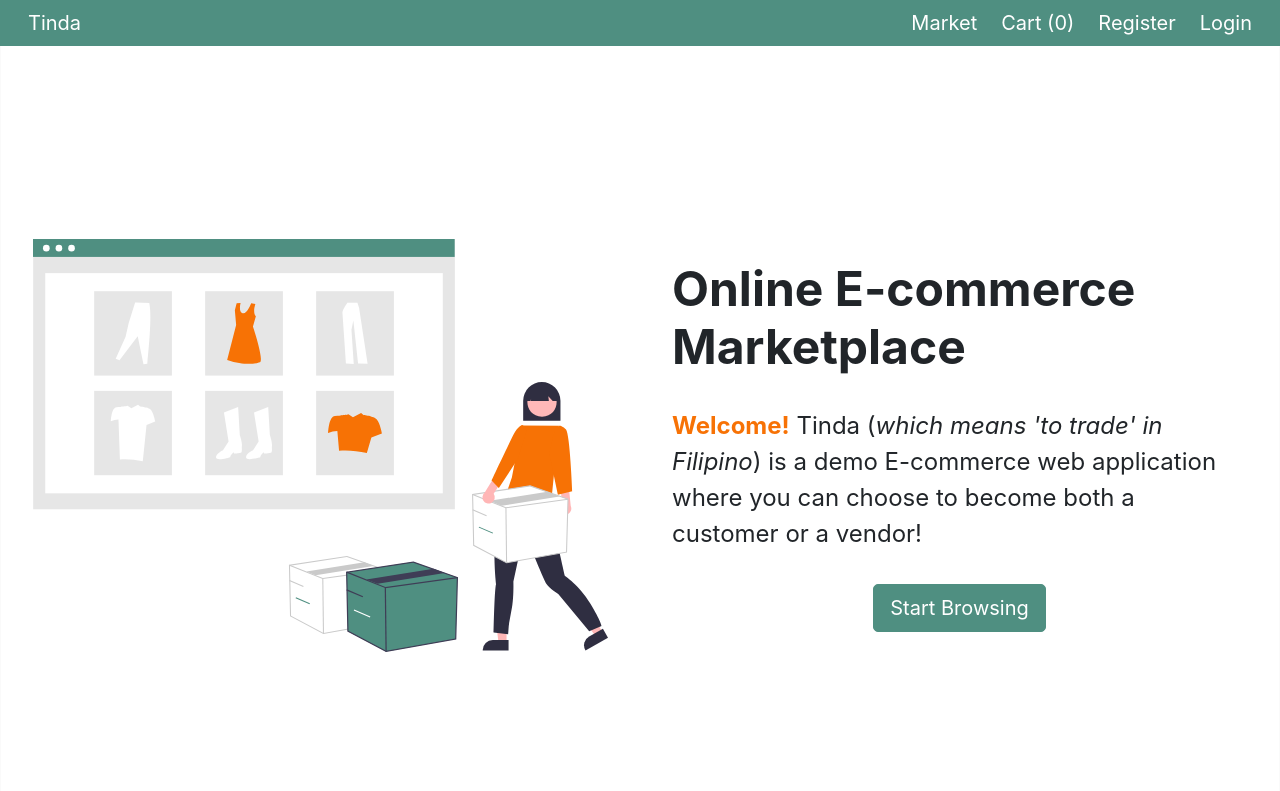
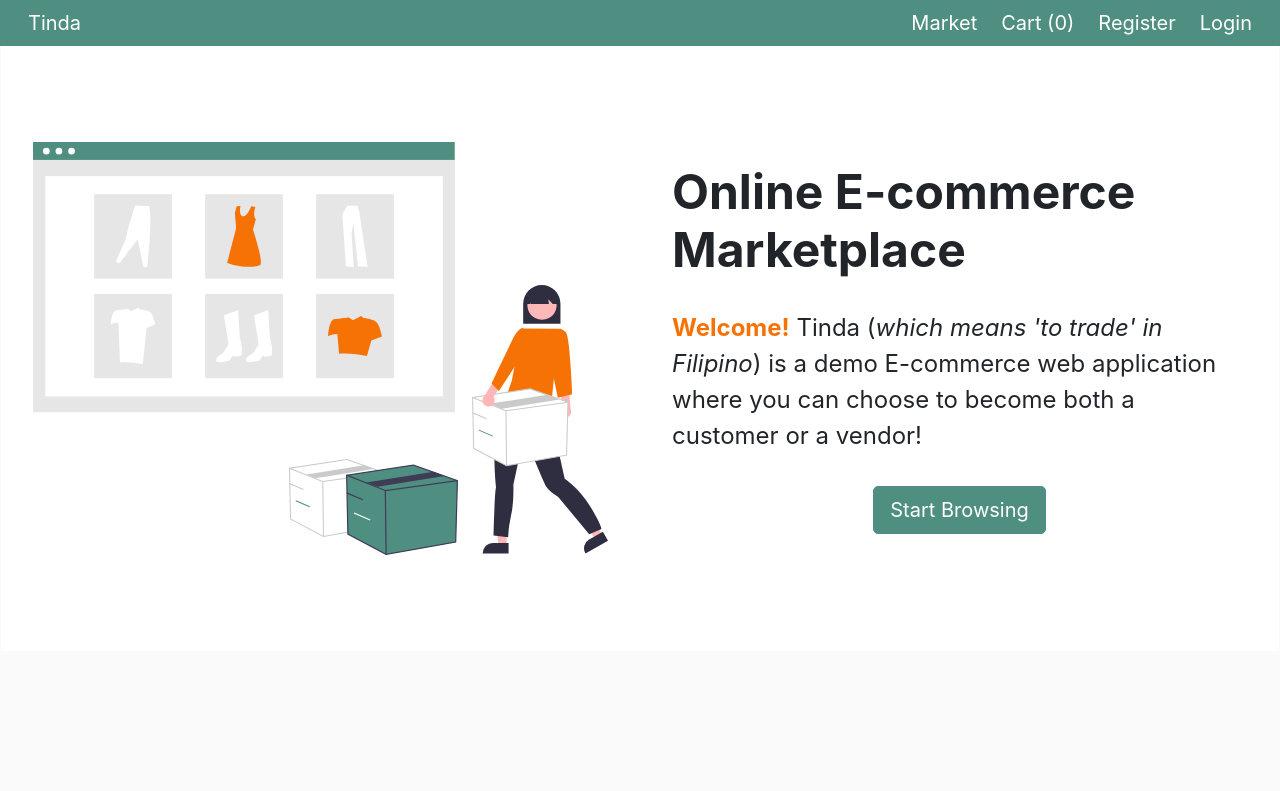
Before and after one commit to rnazb/tinda-frontend, a React (Create React App) app: page / in a window 1280 px wide. Shown: the top 791 px of the page. Built offline with nearby package versions, Linux system fonts and the light colour scheme.

Commit message:
Update homepage layout

```diff
--- a/src/pages/home.styles.scss
+++ b/src/pages/home.styles.scss
@@ -1,5 +1,4 @@
 #home-container {
-  min-height: 100vh;
   margin: 0;
   padding-left: 1rem;
   padding-right: 1rem;
@@ -13,7 +12,6 @@
 
 #hero-block {
   display: flex;
-  height: 100%;
   margin-bottom: 2rem;
   padding-top: 4rem;
   padding-bottom: 4rem;
```
